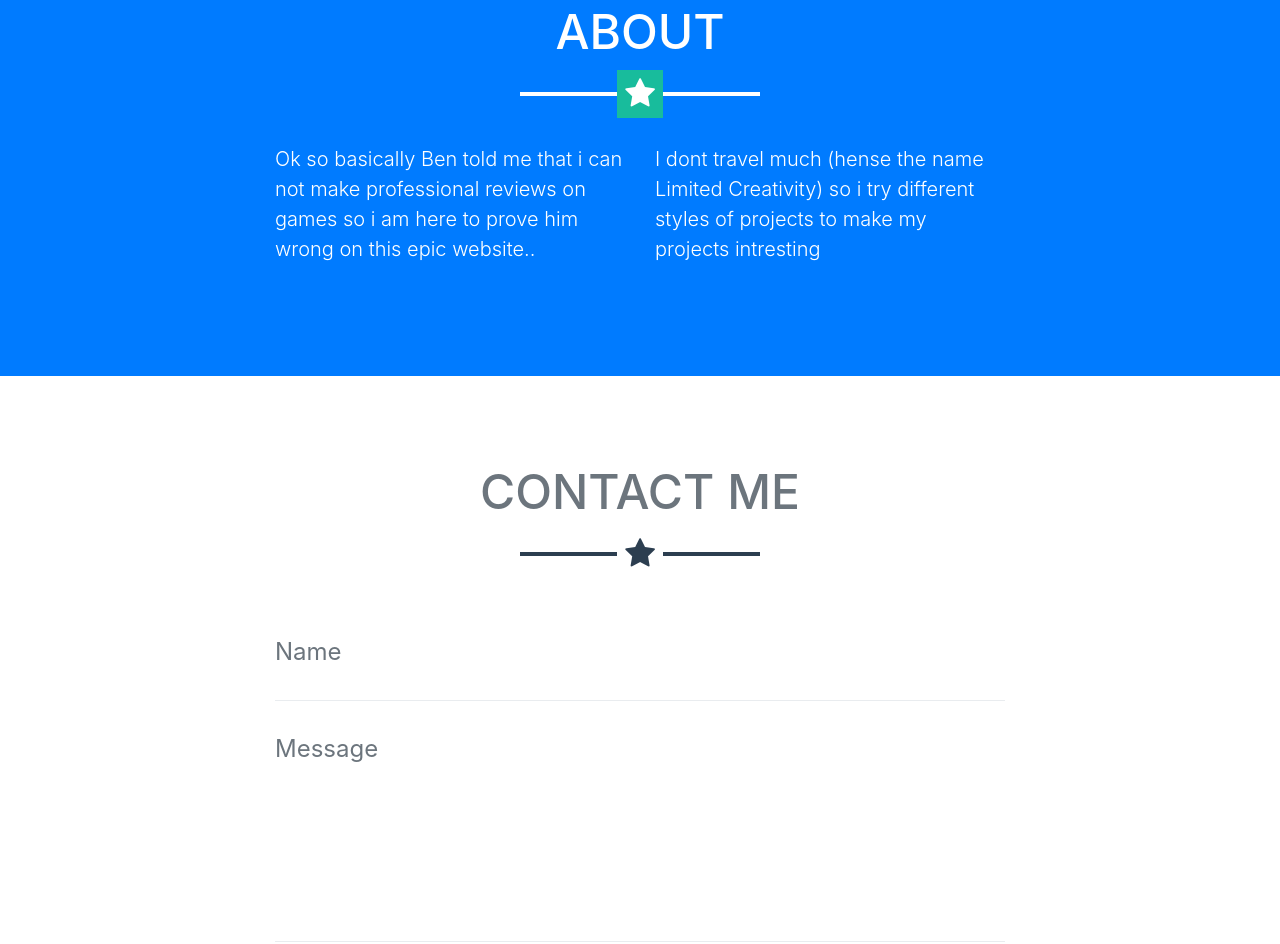
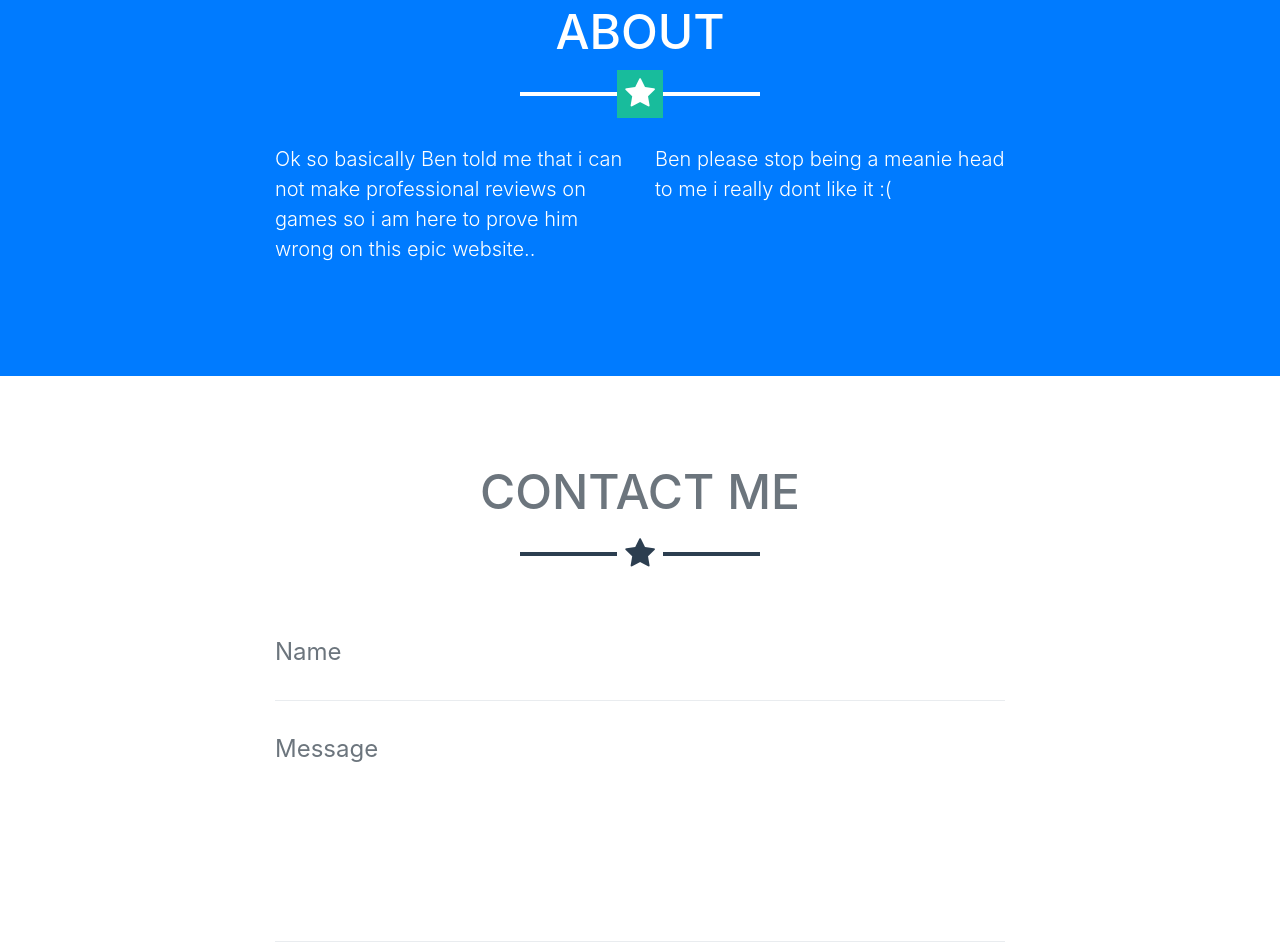
Before and after one commit to JustEatLemons/JustEatLemons.github.io, a website with bundled scripts: page index.html in a window 1280 px wide. Shown: the part 1014-1958 px from the top of the page. Built offline with nearby package versions, Linux system fonts and the light colour scheme; files whose address does not match are found by name.

Commit message:
Update index.html

```diff
--- a/index.html
+++ b/index.html
@@ -142,7 +142,7 @@
             <p class="lead">Ok so basically Ben told me that i can not make professional reviews on games so i am here to prove him wrong on this epic website..</p>
           </div>
           <div class="col-lg-4 mr-auto">
-            <p class="lead">I dont travel much (hense the name Limited Creativity) so i try different styles of projects to make my projects intresting</p>
+            <p class="lead">Ben please stop being a meanie head to me i really dont like it :(</p>
           </div>
         </div>
       </div>
```
